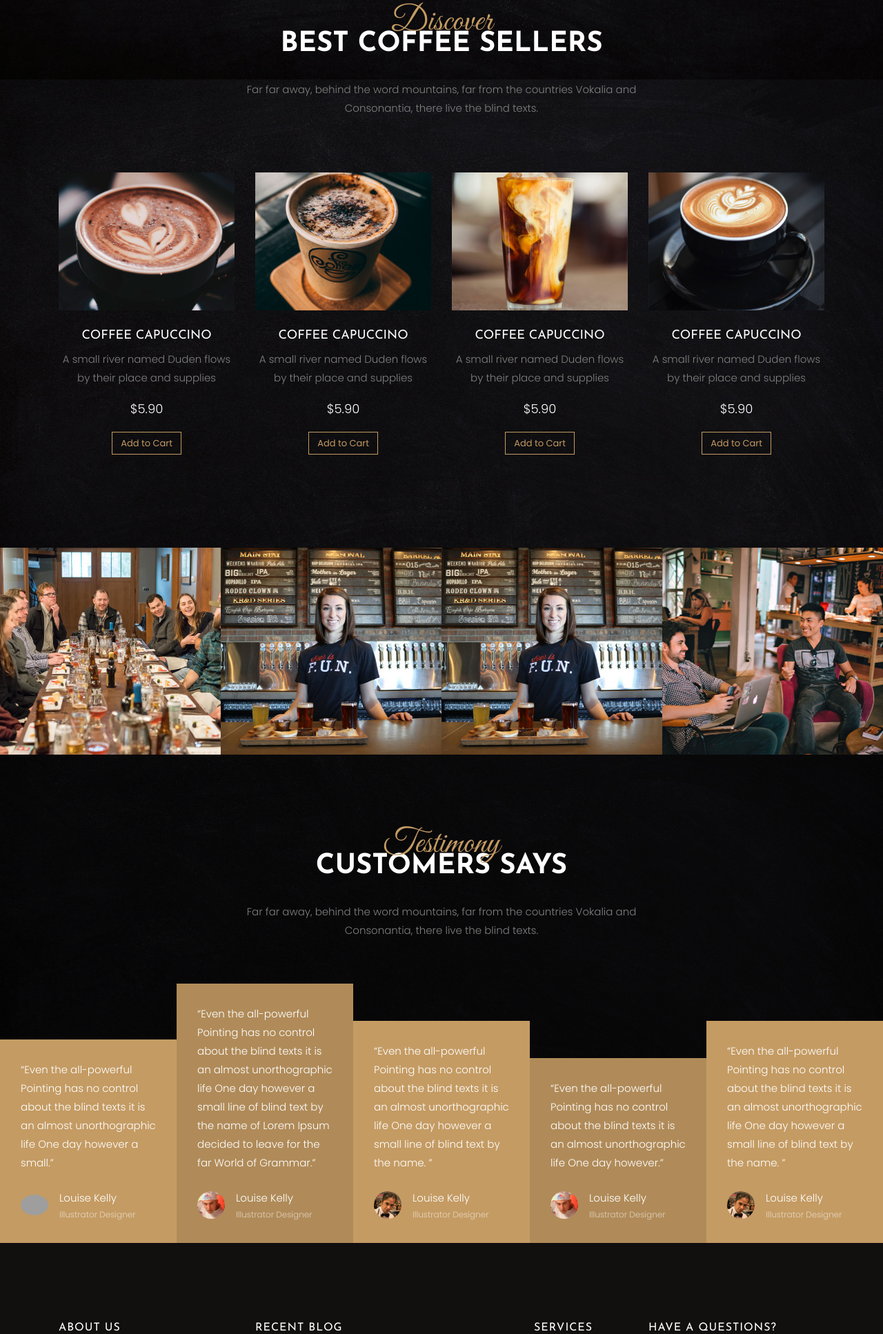
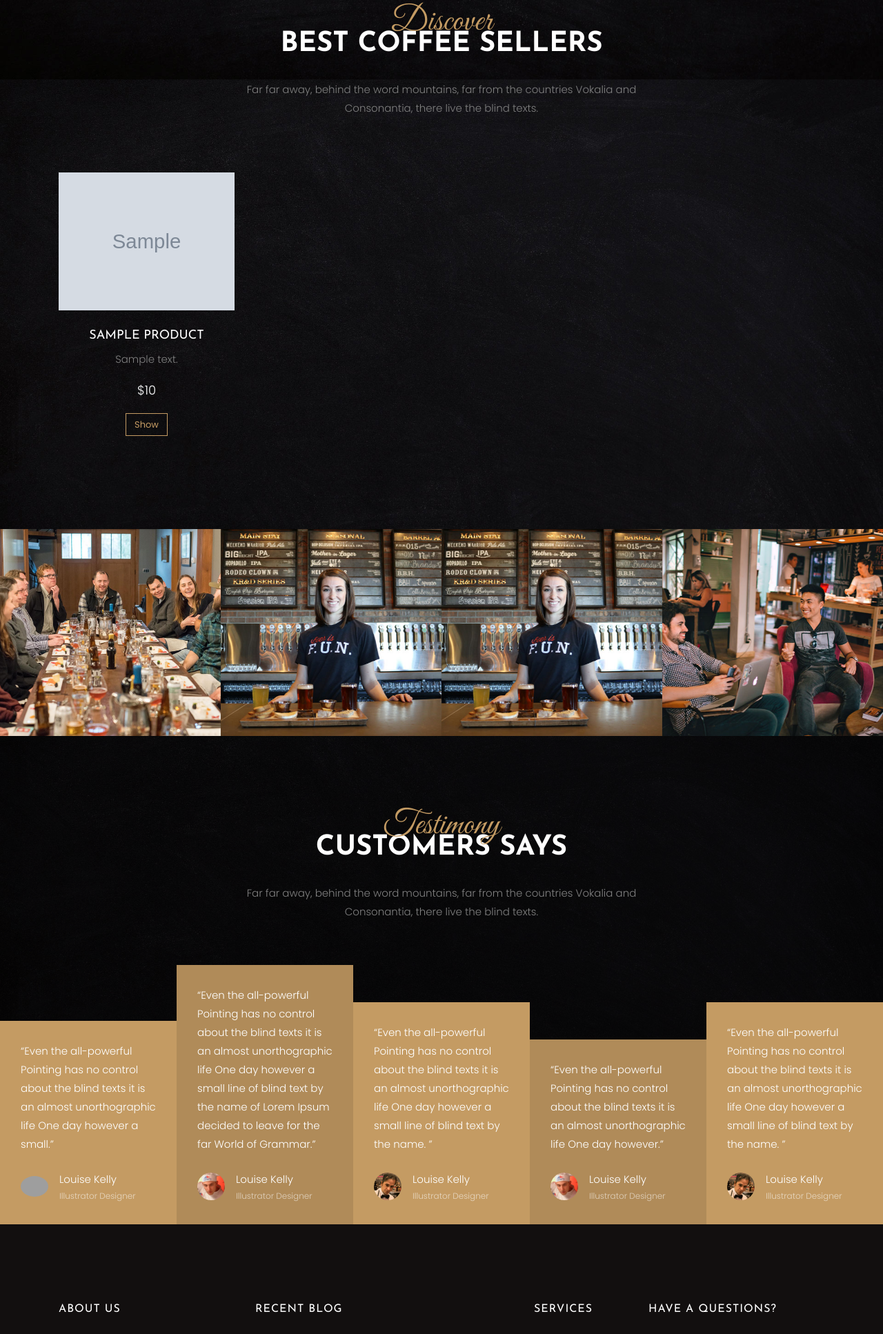
Before and after one commit to elyse502/coffee-blend, a PHP site: page /coffee-blend/ in a window 1280 px wide. Shown: the part 3298-5232 px from the top of the page at 69% size. Run offline with PHP 8.4, Linux system fonts and the light colour scheme; tables that the repository leaves empty or names only in its code hold one stand-in row (values such as "Sample post"); grey boxes marked "Sample" are stand-in pictures; some libraries are stand-ins or nearby versions; some web fonts are replaced; grey boxes are pictures that could not be loaded.

Commit message:
Implement Show Products functionality

```diff
--- a/index.php
+++ b/index.php
@@ -1,4 +1,14 @@
 <?php require "includes/header.php"; ?>
+<?php require "config/config.php"; ?>
+<?php
+
+	$products = $conn->query("SELECT * FROM products");
+	$products->execute();
+
+	$allProducts = $products->fetchAll(PDO::FETCH_OBJ)
+
+
+?>
 
     <section class="home-slider owl-carousel">
       <div class="slider-item" style="background-image: url(images/bg_1.jpg);">
@@ -182,7 +192,7 @@
 	          	<span class="subheading">Discover</span>
 	            <h2 class="mb-4">Our Menu</h2>
 	            <p class="mb-4">Far far away, behind the word mountains, far from the countries Vokalia and Consonantia, there live the blind texts. Separated they live in Bookmarksgrove right at the coast of the Semantics, a large language ocean.</p>
-	            <p><a href="#" class="btn btn-primary btn-outline-primary px-4 py-3">View Full Menu</a></p>
+	            <p><a href="menu.php" class="btn btn-primary btn-outline-primary px-4 py-3">View Full Menu</a></p>
 	          </div>
     			</div>
     			<div class="col-md-6">
@@ -271,50 +281,21 @@
           </div>
         </div>
         <div class="row">
+			<?php foreach($allProducts as $products) : ?>
 				<div class="col-md-3">
 					<div class="menu-entry">
-    					<a href="#" class="img" style="background-image: url(images/menu-1.jpg);"></a>
+							<a href="products/product-single.php?id=<?php echo $products->id ?>" class="img" style="background-image: url(<?php echo APPURL; ?>/images/<?php echo $products->image ?>);"></a>
 							<div class="text text-center pt-4">
-    						<h3><a href="#">Coffee Capuccino</a></h3>
-    						<p>A small river named Duden flows by their place and supplies</p>
-    						<p class="price"><span>$5.90</span></p>
-    						<p><a href="#" class="btn btn-primary btn-outline-primary">Add to Cart</a></p>
+								<h3><a href="#"><?php echo $products->name; ?></a></h3>
+								<p><?php echo $products->description; ?></p>
+								<p class="price"><span>$<?php echo $products->price; ?></span></p>
+								<p><a href="products/product-single.php?id=<?php echo $products->id ?>" class="btn btn-primary btn-outline-primary">Show</a></p>
 							</div>
 						</div>
+
 				</div>
-        	<div class="col-md-3">
-        		<div class="menu-entry">
-    					<a href="#" class="img" style="background-image: url(images/menu-2.jpg);"></a>
-    					<div class="text text-center pt-4">
-    						<h3><a href="#">Coffee Capuccino</a></h3>
-    						<p>A small river named Duden flows by their place and supplies</p>
-    						<p class="price"><span>$5.90</span></p>
-    						<p><a href="#" class="btn btn-primary btn-outline-primary">Add to Cart</a></p>
-    					</div>
-    				</div>
-        	</div>
-        	<div class="col-md-3">
-        		<div class="menu-entry">
-    					<a href="#" class="img" style="background-image: url(images/menu-3.jpg);"></a>
-    					<div class="text text-center pt-4">
-    						<h3><a href="#">Coffee Capuccino</a></h3>
-    						<p>A small river named Duden flows by their place and supplies</p>
-    						<p class="price"><span>$5.90</span></p>
-    						<p><a href="#" class="btn btn-primary btn-outline-primary">Add to Cart</a></p>
-    					</div>
-    				</div>
-        	</div>
-        	<div class="col-md-3">
-        		<div class="menu-entry">
-    					<a href="#" class="img" style="background-image: url(images/menu-4.jpg);"></a>
-    					<div class="text text-center pt-4">
-    						<h3><a href="#">Coffee Capuccino</a></h3>
-    						<p>A small river named Duden flows by their place and supplies</p>
-    						<p class="price"><span>$5.90</span></p>
-    						<p><a href="#" class="btn btn-primary btn-outline-primary">Add to Cart</a></p>
-    					</div>
-    				</div>
-        	</div>
+			<?php endforeach; ?>
+
         </div>
     	</div>
     </section>
```
Also changed, not shown: menu.php (renamed from menu.html), products/product-single.php (renamed from product-single.html). Lines whose indentation alone changed are shown as unchanged.
